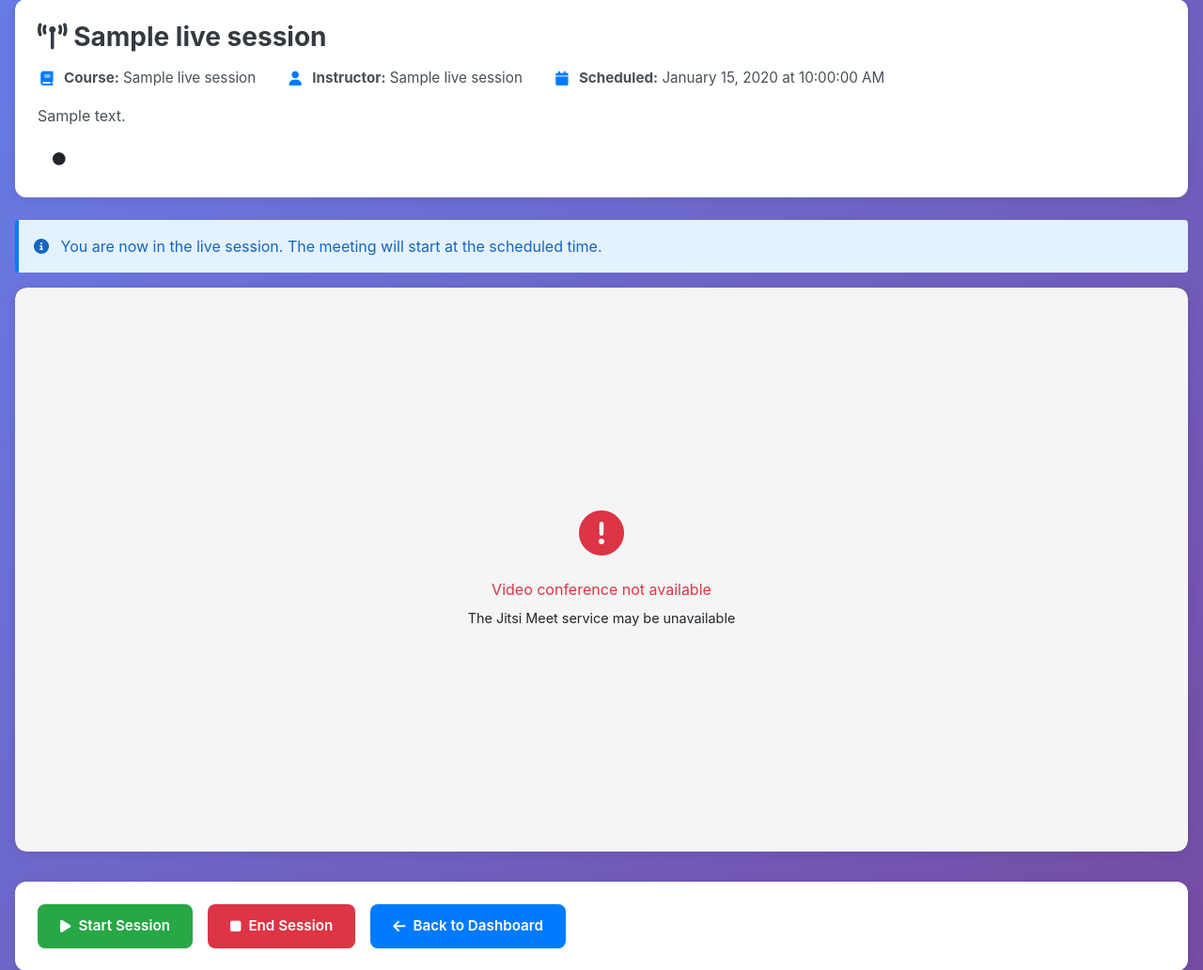
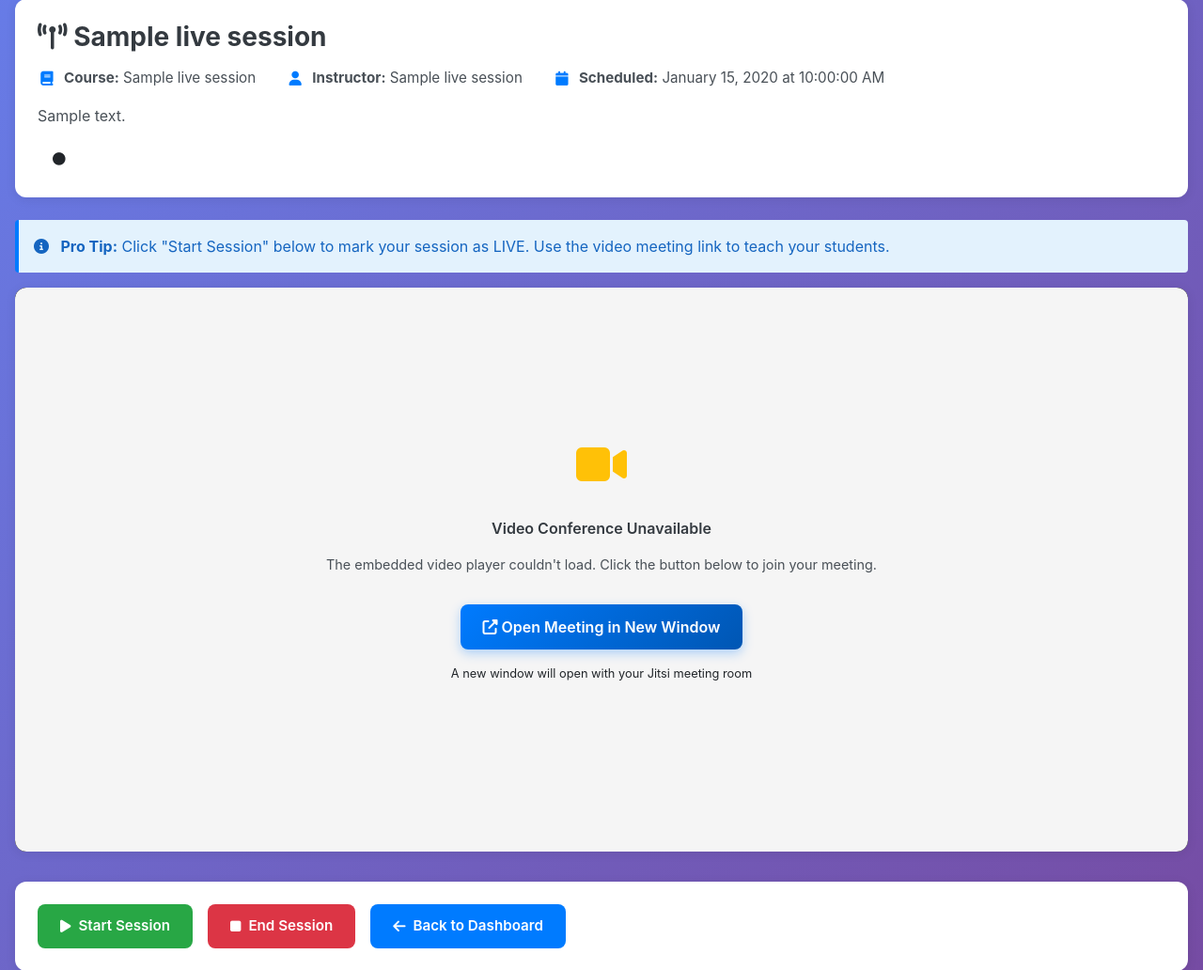
Before and after one commit to TKay25/ZEDU, a Flask app: page /live-session/1 in a window 1280 px wide. Shown: the part 118-1150 px from the top of the page at 94% size. Run offline with Flask 3, Linux system fonts and the light colour scheme; the visitor is signed in with stand-in values (Sample User, id 1); a database or web service that is not in the repository returns one stand-in record (values such as "Sample title"); data that the repository does not hold is empty; some libraries are stand-ins or nearby versions.

Commit message:
Update live_session.html

```diff
--- a/templates/live_session.html
+++ b/templates/live_session.html
@@ -401,7 +401,7 @@
         <!-- Info Alert -->
         <div class="info-alert">
             <i class="fas fa-info-circle"></i>
-            You are now in the live session. The meeting will start at the scheduled time.
+            <strong>Pro Tip:</strong> Click "Start Session" below to mark your session as LIVE. Use the video meeting link to teach your students.
         </div>
 
         <!-- Jitsi Meet Container -->
@@ -447,7 +447,23 @@
         let api = null;
         let jitsiScriptReady = false;
 
-        // Load Jitsi script dynamically with proper handling
+        // Fallback interface when CDN fails
+        function showFallbackInterface(loadingDiv) {
+            console.log('Showing fallback interface with direct link');
+            if (loadingDiv) {
+                loadingDiv.innerHTML = `
+                    <div style="text-align: center; padding: 2rem;">
+                        <i class="fas fa-video" style="font-size: 3rem; color: var(--warning); margin-bottom: 1rem;"></i>
+                        <p style="color: var(--gray-800); margin: 1rem 0; font-weight: 600;">Video Conference Unavailable</p>
+                        <p style="color: var(--gray-600); font-size: 0.9rem; margin: 0.5rem 0;">The embedded video player couldn't load. Click the button below to join your meeting.</p>
+                        <a href="${sessionUrl}" target="_blank" rel="noopener noreferrer" style="display: inline-block; margin-top: 1.5rem; background: linear-gradient(135deg, var(--primary), var(--primary-light)); color: white; padding: 0.75rem 1.5rem; border-radius: 8px; text-decoration: none; font-weight: 600; transition: all 0.3s ease; box-shadow: 0 4px 12px rgba(0, 123, 255, 0.3);">
+                            <i class="fas fa-external-link-alt"></i> Open Meeting in New Window
+                        </a>
+                        <p style="color: var(--gray-500); font-size: 0.8rem; margin-top: 1rem;">A new window will open with your Jitsi meeting room</p>
+                    </div>
+                `;
+            }
+        }
         function loadJitsiScript() {
             return new Promise((resolve, reject) => {
                 if (window.JitsiMeetExternalAPI) {
@@ -469,8 +485,15 @@
 
                 script.onerror = () => {
                     console.error('Failed to load Jitsi script from CDN');
-                    reject(new Error('Failed to load Jitsi Meet API'));
+                    reject(new Error('Failed to load Jitsi Meet API from CDN'));
                 };
+
+                // Add timeout
+                setTimeout(() => {
+                    if (!jitsiScriptReady) {
+                        reject(new Error('Jitsi script loading timeout'));
+                    }
+                }, 10000);
 
                 document.head.appendChild(script);
             });
@@ -493,17 +516,13 @@
                 console.log('Jitsi API ready');
             } catch (error) {
                 console.error('Error loading Jitsi:', error);
-                if (loadingDiv) {
-                    loadingDiv.innerHTML = '<div style="text-align: center;"><i class="fas fa-exclamation-circle" style="font-size: 3rem; color: var(--danger); margin-bottom: 1rem;"></i><p style="color: var(--danger); margin: 0.5rem 0;">Failed to load video conference</p><p style="color: var(--gray-500); font-size: 0.9rem; margin: 0;">Please check your internet connection and refresh</p></div>';
-                }
+                showFallbackInterface(loadingDiv);
                 return;
             }
 
             if (typeof JitsiMeetExternalAPI === 'undefined') {
                 console.error('JitsiMeetExternalAPI still not available');
-                if (loadingDiv) {
-                    loadingDiv.innerHTML = '<div style="text-align: center;"><i class="fas fa-exclamation-circle" style="font-size: 3rem; color: var(--danger); margin-bottom: 1rem;"></i><p style="color: var(--danger); margin: 0.5rem 0;">Video conference not available</p><p style="color: var(--gray-500); font-size: 0.9rem; margin: 0;">The Jitsi Meet service may be unavailable</p></div>';
-                }
+                showFallbackInterface(loadingDiv);
                 return;
             }
 
```
